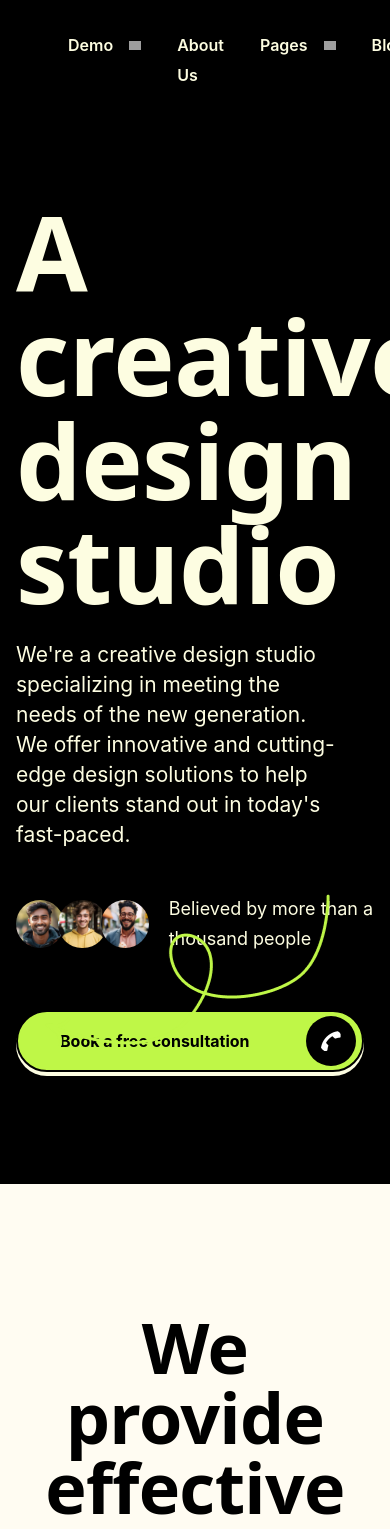
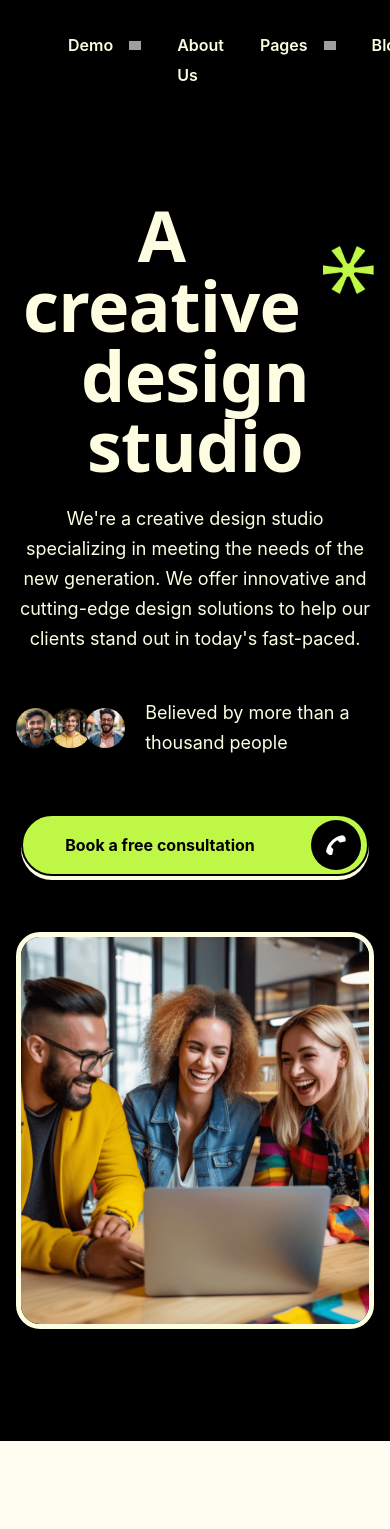
Before and after one commit to samratmahmud/aximo_apps, a Next.js app: page / in a window 390 px wide. Shown: the top 1529 px of the page. Built offline with nearby package versions, Linux system fonts and the light colour scheme; grey boxes are pictures that could not be loaded.

Commit message:
header responsive

```diff
--- a/src/app/home/Header.tsx
+++ b/src/app/home/Header.tsx
@@ -11,21 +11,21 @@ const imagesGroup = [
 function Header() {
   return (
     <section className="pt-[200px] pb-28 bg-black mb-32">
-      <div className="container flex flex-row gap-7">
+      <div className="container flex lg:flex-row flex-col justify-between lg:gap-7 gap-14">
         <div>
-          <h1 className="text-2xl text-gray-200 font-bold mb-6 font-syne">
-            <span className="flex items-center gap-4">
+          <h1 className="xl:text-2xl text-xl text-gray-200 font-bold mb-6 font-syne text-center lg:text-left">
+            <span className="flex items-center gap-4 justify-center lg:justify-start">
               A creative
-              <img className="h-[70px]" src="/images/star.png" alt="" />
+              <img className="xl:h-[70px] h-12" src="/images/star.png" alt="" />
             </span>
             design studio
           </h1>
-          <p className="text-md text-gray-200 mb-11 max-w-[890px] mr-28">
+          <p className="lg:text-md text-sm text-gray-200 mb-11 lg:max-w-[890px] max-w-[630px] m-auto lg:mr-28 text-center lg:text-left">
             We're a creative design studio specializing in meeting the needs of
             the new generation. We offer innovative and cutting-edge design
             solutions to help our clients stand out in today's fast-paced.
           </p>
-          <div className="flex relative">
+          <div className="flex relative justify-center lg:justify-start">
             <div>
               <div className="flex items-center gap-5 mb-14">
                 <div className="flex">
@@ -44,7 +44,7 @@ function Header() {
                   Believed by more than a thousand people
                 </div>
               </div>
-              <Link href="/" className="inline-block">
+              <Link href="/" className="flex justify-center lg:justify-start">
                 <Buttons
                   className="pl-[42px] pr-1.5"
                   name="Book a free consultation "
@@ -52,20 +52,17 @@ function Header() {
                 />
               </Link>
             </div>
-            <div className="absolute right-0">
+            <div className="absolute right-0 bottom-0 hidden lg:inline">
               <img
-                className="animate__slideInLeft icon animate__animated animate__infinite"
+                className="animate__slideInLeft icon animate__animated animate__infinite xl:max-w-[284px] max-w-[184px]"
                 src="/images/shape1.png"
                 alt=""
               />
             </div>
           </div>
         </div>
-        <div>
-          <div
-            data-aos="fade-left"
-            className="border-[5px] rounded-3xl border-gray-200 max-w-[490px] overflow-hidden"
-          >
+        <div data-aos="fade-left">
+          <div className="border-[5px] rounded-3xl border-gray-200 max-w-[490px] m-auto overflow-hidden">
             <img
               className="rounded-3xl scale-110 hover:scale-100 duration-500"
               src="/images/hero-thumb.png"
--- a/src/components/global/navbar/Navbar.tsx
+++ b/src/components/global/navbar/Navbar.tsx
@@ -48,9 +48,9 @@ function Navbar() {
       <div className="container">
         <div className="flex justify-between items-center gap-9">
           <div className="flex items-center gap-9">
-            <div>
+            <Link href="/">
               <img src="/images/logo.svg" alt="" />
-            </div>
+            </Link>
             <div className="flex gap-1">
               {navLinks.map(({title, path, list}, index) => (
                 <Navitem title={title} path={path} list={list} key={index} />
--- a/tailwind.config.ts
+++ b/tailwind.config.ts
@@ -54,7 +54,7 @@ const config: Config = {
       },
     },
     screens: {
-      sm: "640px",
+      sm: "600px",
       md: "768px",
       lg: "1024px",
       xl: "1300px",
```
